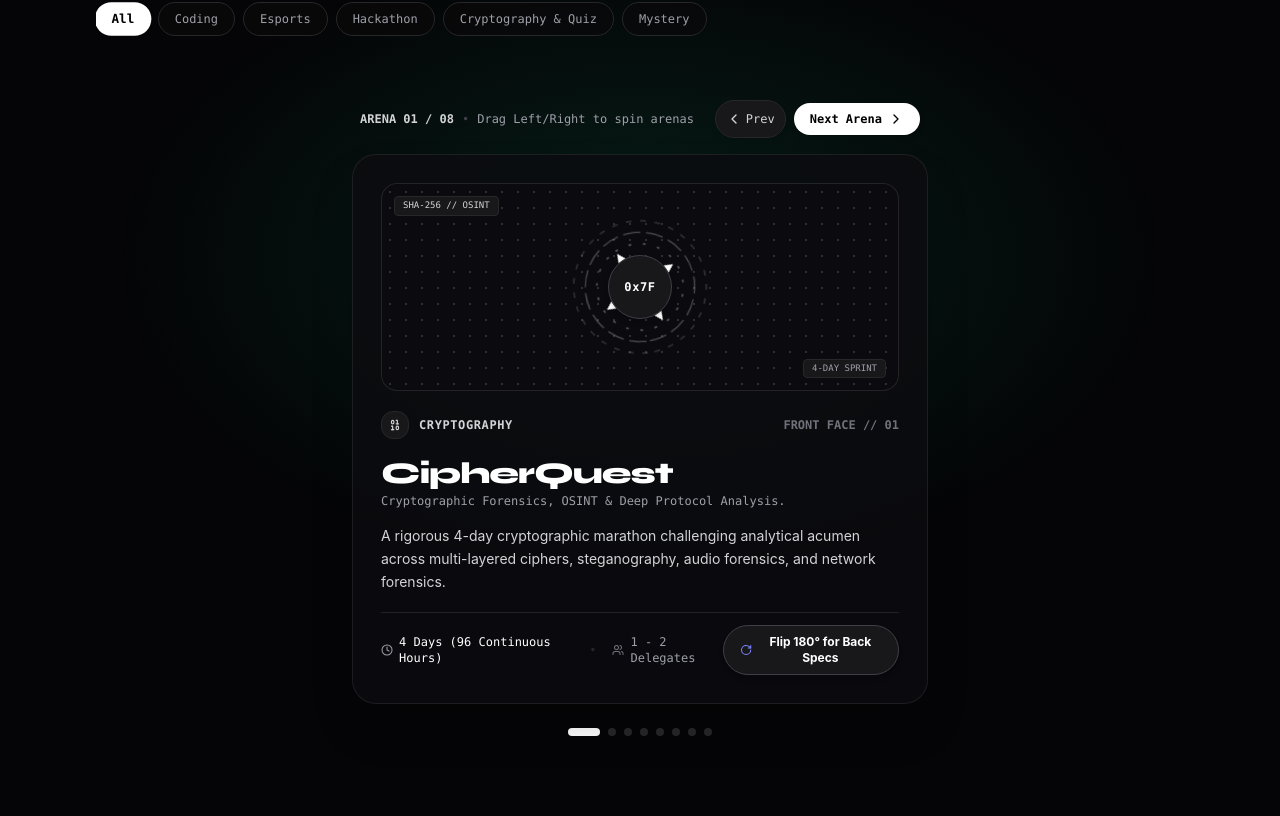
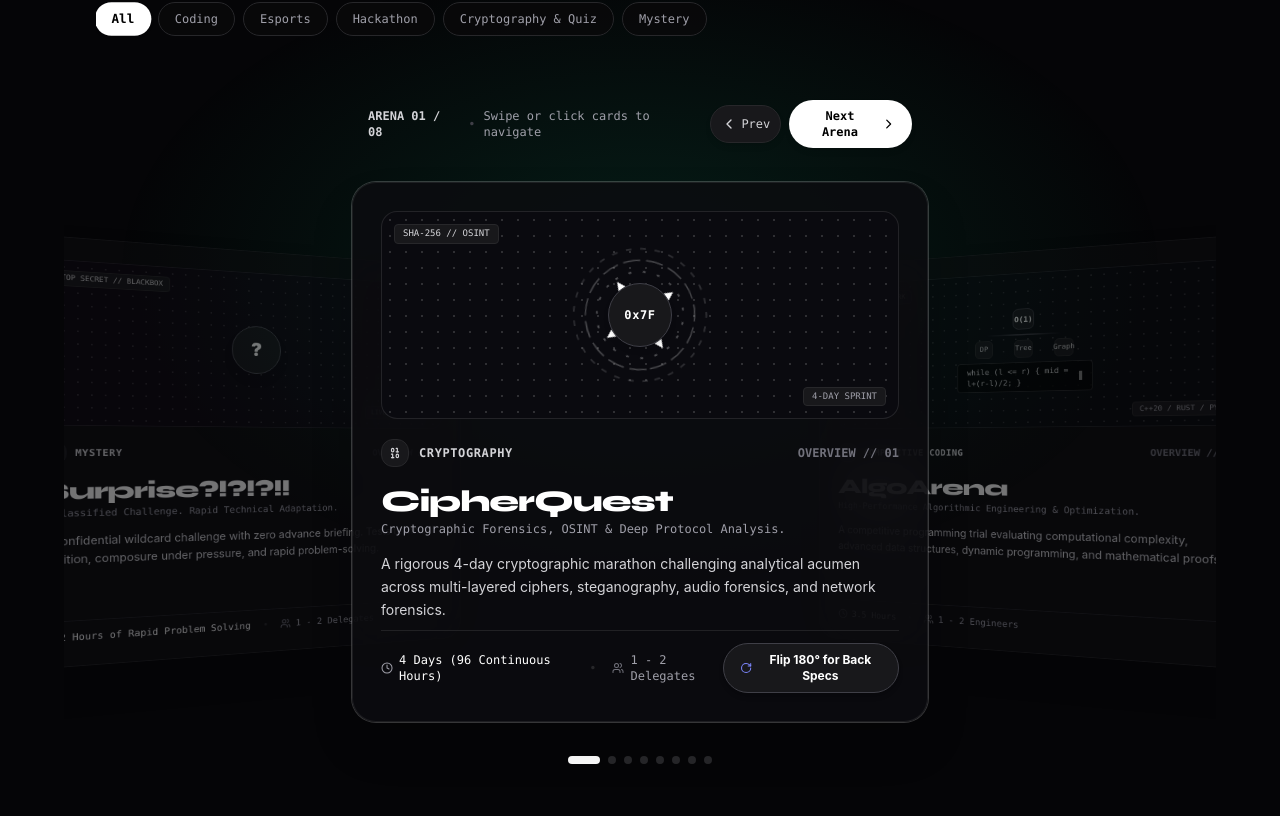
Before and after one commit to Valenite/genesiz-web, a React (Vite) app: page / in a window 1280 px wide. Shown: the part 1304-2120 px from the top of the page. Built offline with nearby package versions, Linux system fonts and the light colour scheme.

Commit message:
Refactor card deck to 3D Coverflow transition with 1:1 front/back face height alignment

```diff
--- a/src/components/EventGrid.tsx
+++ b/src/components/EventGrid.tsx
@@ -63,13 +63,13 @@ export const EventGrid: React.FC<EventGridProps> = ({ onSelectEvent }) => {
   const [currentIndex, setCurrentIndex] = useState<number>(0);
   const [viewMode, setViewMode] = useState<'deck' | 'grid'>('deck');
 
-  // 360 Degree Card Rotation State
-  const [cardRotationY, setCardRotationY] = useState<number>(0);
+  // 180° Card Flip state for active card back face directives
   const [isFlipped, setIsFlipped] = useState<boolean>(false);
-  const [isSpinning, setIsSpinning] = useState<boolean>(false);
 
-  // Drag rotation tracking
+  // Drag rotation/glide tracking
+  const [isDragging, setIsDragging] = useState<boolean>(false);
   const [dragStartX, setDragStartX] = useState<number | null>(null);
+  const [dragDeltaX, setDragDeltaX] = useState<number>(0);
 
   const categories = [
     'All',
@@ -106,89 +106,51 @@ export const EventGrid: React.FC<EventGridProps> = ({ onSelectEvent }) => {
     ? (eventColorGlowMap[currentActiveEvent.id] || defaultGlow)
     : defaultGlow;
 
-  // 180 Degree Flip to Back/Front Specs
+  // Next / Prev handlers
+  const handleNextCard = () => {
+    if (totalFiltered <= 1) return;
+    soundFX.playWarp();
+    setIsFlipped(false);
+    setCurrentIndex((prev) => (prev + 1) % totalFiltered);
+  };
+
+  const handlePrevCard = () => {
+    if (totalFiltered <= 1) return;
+    soundFX.playWarp();
+    setIsFlipped(false);
+    setCurrentIndex((prev) => (prev - 1 + totalFiltered) % totalFiltered);
+  };
+
+  // 180° Flip to Back/Front Specs
   const handleFlipCard = () => {
     soundFX.playWarp();
-    const newFlipped = !isFlipped;
-    setIsFlipped(newFlipped);
-    setCardRotationY(newFlipped ? 180 : 0);
+    setIsFlipped((prev) => !prev);
   };
 
-  // Full Silky Smooth 360 Degree Spin Left -> NEXT Card
-  const handle360SpinNext = () => {
-    if (totalFiltered <= 1 || isSpinning) return;
-    soundFX.playWarp();
-    setIsSpinning(true);
-    setIsFlipped(false);
-
-    // Spin card -360 degrees leftwards with silky ease
-    setCardRotationY(-360);
-
-    // Midway swap content at 400ms when card edge is hidden (90/270 deg)
-    setTimeout(() => {
-      setCurrentIndex((prev) => (prev + 1) % totalFiltered);
-    }, 400);
-
-    // Reset rotation position cleanly at 850ms after full spin completion
-    setTimeout(() => {
-      setCardRotationY(0);
-      setIsSpinning(false);
-    }, 850);
-  };
-
-  // Full Silky Smooth 360 Degree Spin Right -> PREVIOUS Card
-  const handle360SpinPrev = () => {
-    if (totalFiltered <= 1 || isSpinning) return;
-    soundFX.playWarp();
-    setIsSpinning(true);
-    setIsFlipped(false);
-
-    // Spin card +360 degrees rightwards with silky ease
-    setCardRotationY(360);
-
-    setTimeout(() => {
-      setCurrentIndex((prev) => (prev - 1 + totalFiltered) % totalFiltered);
-    }, 400);
-
-    setTimeout(() => {
-      setCardRotationY(0);
-      setIsSpinning(false);
-    }, 850);
-  };
-
-  // Mouse / Touch Drag 360 Rotation Handlers
+  // Mouse / Touch Drag 3D Coverflow Handlers
   const handleDragStart = (e: React.MouseEvent | React.TouchEvent) => {
-    if (isSpinning) return;
     const x = 'touches' in e ? e.touches[0].clientX : e.clientX;
     setDragStartX(x);
+    setDragDeltaX(0);
+    setIsDragging(true);
   };
 
   const handleDragMove = (e: React.MouseEvent | React.TouchEvent) => {
-    if (dragStartX === null || isSpinning) return;
+    if (dragStartX === null || !isDragging) return;
     const x = 'touches' in e ? e.touches[0].clientX : e.clientX;
-    const deltaX = x - dragStartX;
-    const newRotation = cardRotationY + deltaX * 0.4;
-
-    // Trigger bi-directional card transition when dragged past threshold
-    if (deltaX < -80 && !isSpinning) {
-      handle360SpinNext();
-      setDragStartX(null);
-      return;
-    } else if (deltaX > 80 && !isSpinning) {
-      handle360SpinPrev();
-      setDragStartX(null);
-      return;
-    }
-
-    setCardRotationY(newRotation);
+    setDragDeltaX(x - dragStartX);
   };
 
   const handleDragEnd = () => {
-    if (isSpinning) return;
+    if (!isDragging) return;
+    if (dragDeltaX < -70) {
+      handleNextCard();
+    } else if (dragDeltaX > 70) {
+      handlePrevCard();
+    }
     setDragStartX(null);
-    if (!isFlipped && Math.abs(cardRotationY) < 40) {
-      setCardRotationY(0);
-    }
+    setDragDeltaX(0);
+    setIsDragging(false);
   };
 
   return (
@@ -214,7 +176,7 @@ export const EventGrid: React.FC<EventGridProps> = ({ onSelectEvent }) => {
               Eight Flagship Arenas.
             </h2>
             <p className="text-sm text-zinc-400 font-normal max-w-xl leading-relaxed">
-              Drag left to spin to Next arena, drag right for Previous arena. Ambient lighting morphs smoothly with each card!
+              Drag horizontally or use arrow buttons to browse arenas in smooth 3D Coverflow space. Flip 180° to inspect full rules.
             </p>
           </div>
 
@@ -229,7 +191,6 @@ export const EventGrid: React.FC<EventGridProps> = ({ onSelectEvent }) => {
                 onChange={(e) => {
                   setSearchQuery(e.target.value);
                   setCurrentIndex(0);
-                  setCardRotationY(0);
                   setIsFlipped(false);
                 }}
                 className="w-full pl-10 pr-4 py-2 bg-zinc-950/90 border border-zinc-800 rounded-full text-xs font-mono text-white placeholder-zinc-500 focus:outline-none focus:border-zinc-500 transition-all"
@@ -242,7 +203,7 @@ export const EventGrid: React.FC<EventGridProps> = ({ onSelectEvent }) => {
                   soundFX.playClick();
                   setViewMode('deck');
                 }}
-                title="360° Interactive 3D Card"
+                title="3D Coverflow Deck"
                 className={`p-1.5 rounded-full transition-all cursor-pointer ${
                   viewMode === 'deck' ? 'bg-white text-black' : 'text-zinc-500 hover:text-white'
                 }`}
@@ -276,7 +237,6 @@ export const EventGrid: React.FC<EventGridProps> = ({ onSelectEvent }) => {
                 soundFX.playClick();
                 setActiveCategory(cat);
                 setCurrentIndex(0);
-                setCardRotationY(0);
                 setIsFlipped(false);
               }}
               className={`px-4 py-2 rounded-full text-xs font-mono transition-all whitespace-nowrap cursor-pointer ${
@@ -291,36 +251,36 @@ export const EventGrid: React.FC<EventGridProps> = ({ onSelectEvent }) => {
         </div>
       </RevealOnScroll>
 
-      {/* 360° REVOLVING CARD DECK MODE */}
+      {/* 3D COVERFLOW DECK VIEW MODE */}
       {viewMode === 'deck' && totalFiltered > 0 && (
         <RevealOnScroll delayMs={150} className="relative z-10">
-          <div className="relative max-w-xl mx-auto py-4">
+          <div className="relative max-w-4xl mx-auto py-4">
 
-            {/* Navigation Controls */}
-            <div className="flex items-center justify-between mb-4 px-2">
+            {/* Top Deck Navigation Controls */}
+            <div className="flex items-center justify-between mb-6 px-4 max-w-xl mx-auto">
               <div className="flex items-center gap-2">
                 <span className="text-xs font-mono text-zinc-300 font-bold">
                   ARENA {String(safeIndex + 1).padStart(2, '0')} / {String(totalFiltered).padStart(2, '0')}
                 </span>
                 <span className="text-zinc-700 text-xs font-mono">•</span>
-                <span className="text-xs font-mono text-zinc-400">Drag Left/Right to spin arenas</span>
+                <span className="text-xs font-mono text-zinc-400">Swipe or click cards to navigate</span>
               </div>
 
               <div className="flex items-center gap-2">
                 <button
-                  onClick={handle360SpinPrev}
+                  onClick={handlePrevCard}
                   onMouseEnter={() => soundFX.playHover()}
                   className="p-2.5 rounded-full bg-zinc-900 border border-zinc-800 text-zinc-300 hover:text-white hover:border-zinc-600 transition-all cursor-pointer shadow-md active:scale-95 flex items-center gap-1 text-xs font-mono"
-                  title="Previous Arena (Spin Right)"
+                  title="Previous Arena"
                 >
                   <ChevronLeft className="w-4 h-4" />
                   <span className="hidden sm:inline">Prev</span>
                 </button>
                 <button
-                  onClick={handle360SpinNext}
+                  onClick={handleNextCard}
                   onMouseEnter={() => soundFX.playHover()}
                   className="px-4 py-2 rounded-full bg-white hover:bg-zinc-200 text-black font-bold text-xs font-mono flex items-center gap-1.5 transition-all cursor-pointer shadow-md active:scale-95"
-                  title="Next Arena (Spin Left)"
+                  title="Next Arena"
                 >
                   <span>Next Arena</span>
                   <ChevronRight className="w-4 h-4" />
@@ -328,9 +288,9 @@ export const EventGrid: React.FC<EventGridProps> = ({ onSelectEvent }) => {
               </div>
             </div>
 
-            {/* 360-DEGREE ROTATING CARD FRAME WITH PERFECT 1:1 FACE STACKING & PIXEL-PERFECT ALIGNMENT */}
+            {/* 3D STACKED COVERFLOW STAGE CONTAINER */}
             <div
-              className="relative h-[530px] sm:h-[550px] w-full select-none cursor-grab active:cursor-grabbing [perspective:1200px]"
+              className="relative h-[540px] sm:h-[560px] w-full select-none cursor-grab active:cursor-grabbing [perspective:1200px] flex items-center justify-center overflow-visible"
               onMouseDown={handleDragStart}
               onMouseMove={handleDragMove}
               onMouseUp={handleDragEnd}
@@ -339,21 +299,55 @@ export const EventGrid: React.FC<EventGridProps> = ({ onSelectEvent }) => {
               onTouchMove={handleDragMove}
               onTouchEnd={handleDragEnd}
             >
-              {currentActiveEvent && (() => {
-                const event = currentActiveEvent;
+              {filteredEvents.map((event, idx) => {
+                let diff = idx - safeIndex;
+                if (diff < -Math.floor(totalFiltered / 2)) diff += totalFiltered;
+                if (diff > Math.floor(totalFiltered / 2)) diff -= totalFiltered;
+
+                // Render active card and adjacent cards in 3D stack
+                if (Math.abs(diff) > 2) return null;
+
+                const normalizedDrag = isDragging ? dragDeltaX / 320 : 0;
+                const effectiveDiff = diff - normalizedDrag;
+                const isActive = diff === 0;
+
                 const Icon = iconMap[event.iconName] || Sparkles;
+
+                // Calculate exact 3D transformations for each card in Coverflow space
+                let translateX = effectiveDiff * 62;
+                let rotateY = effectiveDiff * -28;
+                let scale = Math.max(0.72, 1 - Math.abs(effectiveDiff) * 0.18);
+                let translateZ = -Math.abs(effectiveDiff) * 140;
+                let opacity = Math.max(0, 1 - Math.abs(effectiveDiff) * 0.55);
+                let zIndex = 30 - Math.abs(diff) * 10;
+
+                if (isActive && isFlipped) {
+                  rotateY += 180;
+                }
 
                 return (
                   <div
+                    key={event.id}
+                    onClick={() => {
+                      if (!isActive) {
+                        if (diff > 0) handleNextCard();
+                        else handlePrevCard();
+                      }
+                    }}
                     style={{
-                      transform: `rotateY(${cardRotationY}deg)`,
+                      transform: `translateX(${translateX}%) rotateY(${rotateY}deg) scale(${scale}) translateZ(${translateZ}px)`,
                       transformStyle: 'preserve-3d',
                       WebkitTransformStyle: 'preserve-3d',
-                      transition: isSpinning
-                        ? 'transform 0.85s cubic-bezier(0.22, 1, 0.36, 1)'
-                        : (dragStartX === null ? 'transform 0.3s ease-out' : 'none'),
+                      opacity,
+                      zIndex,
+                      transition: isDragging
+                        ? 'none'
+                        : 'transform 0.5s cubic-bezier(0.16, 1, 0.3, 1), opacity 0.5s ease',
+                      pointerEvents: 'auto',
                     }}
-                    className="relative w-full h-full shadow-2xl rounded-3xl"
+                    className={`absolute w-full max-w-xl h-[520px] sm:h-[540px] rounded-3xl shadow-2xl transition-shadow ${
+                      isActive ? 'ring-1 ring-white/20' : 'cursor-pointer hover:brightness-125'
+                    }`}
                   >
 
                     {/* FRONT FACE OF THE CARD */}
@@ -380,7 +374,7 @@ export const EventGrid: React.FC<EventGridProps> = ({ onSelectEvent }) => {
                           </div>
 
                           <span className="font-mono text-xs text-zinc-500 font-bold">
-                            FRONT FACE // 01
+                            OVERVIEW // 01
                           </span>
                         </div>
 
@@ -414,14 +408,19 @@ export const EventGrid: React.FC<EventGridProps> = ({ onSelectEvent }) => {
                           </span>
                         </div>
 
+                        {isActive && (
                           <button
-                          onClick={handleFlipCard}
+                            onClick={(e) => {
+                              e.stopPropagation();
+                              handleFlipCard();
+                            }}
                             onMouseEnter={() => soundFX.playHover()}
                             className="px-4 py-2 rounded-full bg-zinc-900 hover:bg-zinc-800 text-white border border-zinc-700 font-bold text-xs flex items-center gap-1.5 transition-all cursor-pointer shadow-md hover:scale-105 active:scale-95"
                           >
                             <RotateCw className="w-3.5 h-3.5 text-indigo-400" />
                             <span>Flip 180° for Back Specs</span>
                           </button>
+                        )}
                       </div>
                     </div>
 
@@ -444,7 +443,7 @@ export const EventGrid: React.FC<EventGridProps> = ({ onSelectEvent }) => {
                               <span>{event.category}</span>
                             </div>
                             <span className="text-xs font-mono text-zinc-500 font-bold">
-                              BACK FACE // 02
+                              BACK SPECIFICATIONS // 02
                             </span>
                           </div>
 
@@ -453,7 +452,7 @@ export const EventGrid: React.FC<EventGridProps> = ({ onSelectEvent }) => {
                               {event.name}
                             </h4>
                             <p className="text-xs text-zinc-400 font-mono mt-0.5">
-                              TECHNICAL SPECIFICATION & DIRECTIVES
+                              TECHNICAL DIRECTIVES & RULES
                             </p>
                           </div>
                         </div>
@@ -493,22 +492,28 @@ export const EventGrid: React.FC<EventGridProps> = ({ onSelectEvent }) => {
 
                       {/* Back Bottom Actions (Exact Match with Front Bottom Strip) */}
                       <div className="pt-3 border-t border-zinc-800/80 flex items-center justify-between shrink-0">
+                        {isActive && (
                           <button
-                          onClick={handleFlipCard}
+                            onClick={(e) => {
+                              e.stopPropagation();
+                              handleFlipCard();
+                            }}
                             onMouseEnter={() => soundFX.playHover()}
-                          className="px-3.5 py-2 rounded-full bg-zinc-900 text-zinc-300 hover:text-white border border-zinc-800 text-xs font-mono flex items-center gap-1.5 cursor-pointer"
+                            className="px-3.5 py-2 rounded-full bg-zinc-900 text-zinc-300 hover:text-white border border-zinc-800 text-xs font-mono flex items-center gap-1.5 cursor-pointer hover:border-zinc-600 transition-all"
                           >
                             <RotateCcw className="w-3.5 h-3.5" />
                             <span>Flip Front</span>
                           </button>
+                        )}
 
                         <button
-                          onClick={() => {
+                          onClick={(e) => {
+                            e.stopPropagation();
                             soundFX.playWarp();
                             onSelectEvent(event);
                           }}
                           onMouseEnter={() => soundFX.playHover()}
-                          className="px-5 py-2 rounded-full bg-white hover:bg-zinc-200 text-black font-bold text-xs flex items-center gap-1.5 cursor-pointer shadow-md hover:scale-105"
+                          className="px-5 py-2 rounded-full bg-white hover:bg-zinc-200 text-black font-bold text-xs flex items-center gap-1.5 cursor-pointer shadow-md hover:scale-105 transition-all"
                         >
                           <span>Full Dossier</span>
                           <ArrowUpRight className="w-3.5 h-3.5" />
@@ -518,7 +523,7 @@ export const EventGrid: React.FC<EventGridProps> = ({ onSelectEvent }) => {
 
                   </div>
                 );
-              })()}
+              })}
             </div>
 
             {/* Indicator Dots */}
@@ -529,7 +534,6 @@ export const EventGrid: React.FC<EventGridProps> = ({ onSelectEvent }) => {
                   onClick={() => {
                     soundFX.playClick();
                     setCurrentIndex(idx);
-                    setCardRotationY(0);
                     setIsFlipped(false);
                   }}
                   className={`h-2 rounded-full transition-all cursor-pointer ${
```
Lines whose indentation alone changed are shown as unchanged.
